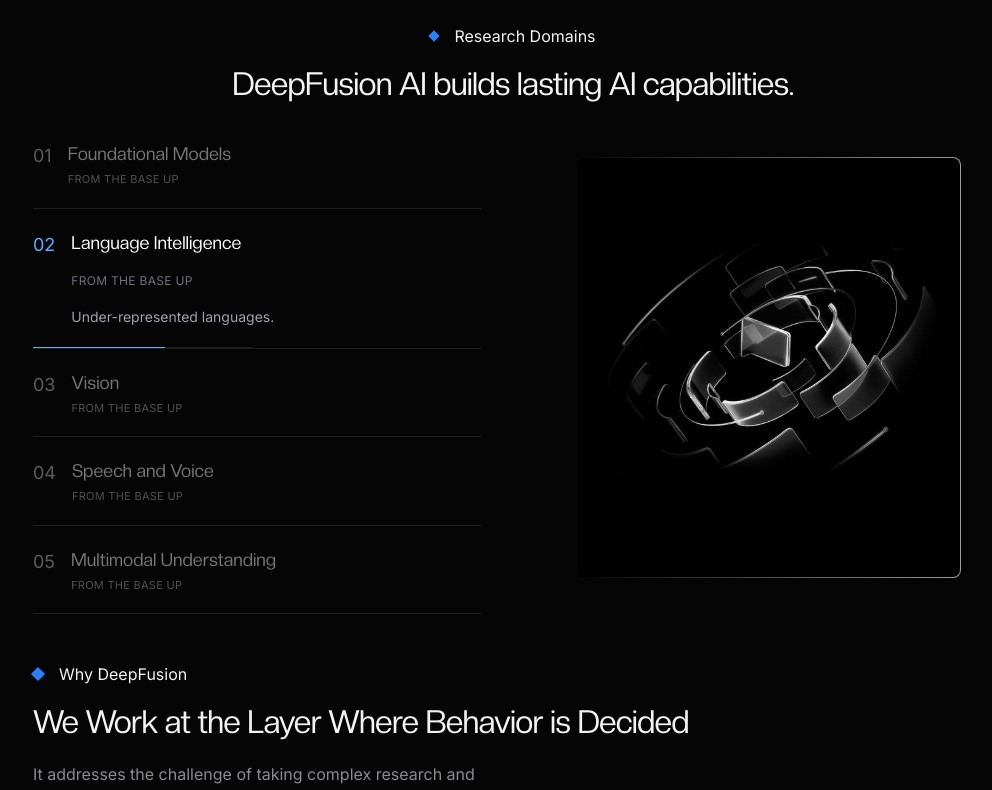
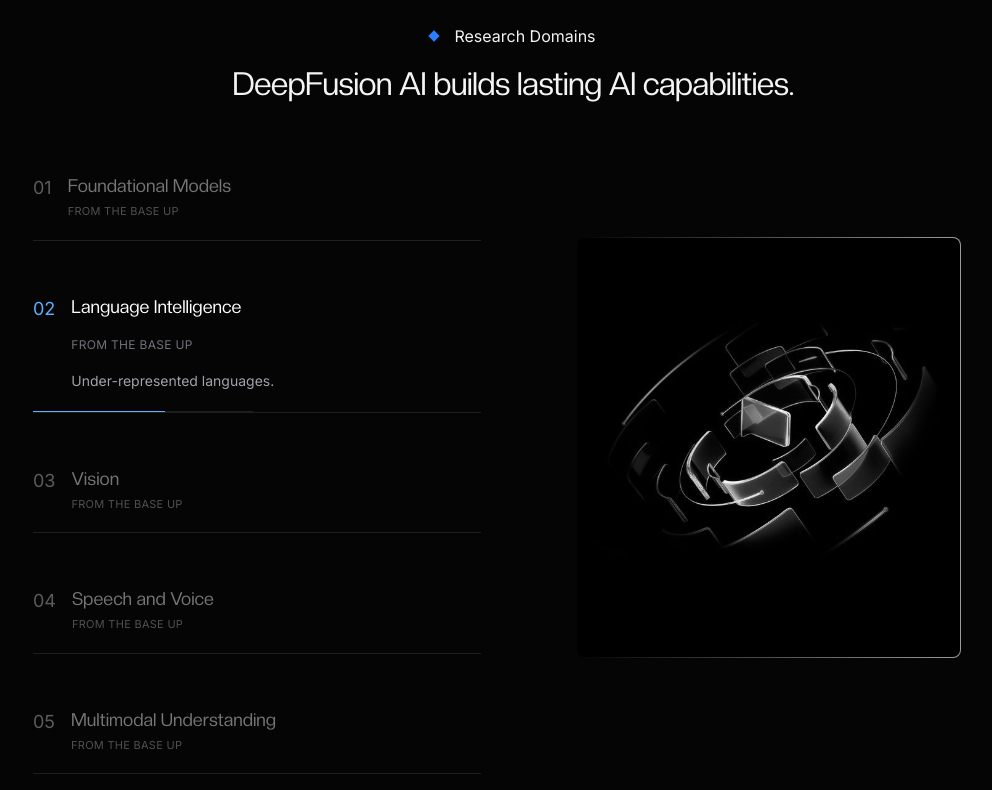
Before and after one commit to alish982/defusion, a Next.js app: page / in a window 1280 px wide. Shown: the part 1560-2350 px from the top of the page, without its empty margins (127-1119 px from the left). Built offline with nearby package versions, Linux system fonts and the light colour scheme.

Commit message:
gap fixes in between components

```diff
--- a/components/About/ResearchDomain.tsx
+++ b/components/About/ResearchDomain.tsx
@@ -31,7 +31,7 @@
             {DOMAINS.map((d, i) => {
               const isActive = i === active;
               return (
-                <li key={d.n} className="relative border-b border-white/10">
+                <li key={d.n} className="relative border-b border-white/10 pt-8 ">
                   <button
                     type="button"
                     onClick={() => setActive(i)}
--- a/components/About/whyDeepFusioin.tsx
+++ b/components/About/whyDeepFusioin.tsx
@@ -54,7 +54,7 @@
 
   return (
     <>
-      <div className="flex items-center gap-4 md:mt-12">
+      <div className="flex items-center gap-4 mt-6 md:mt-12">
         <span className="h-2.5 w-2.5 rotate-45 bg-blue-500" />
         <span>Why DeepFusion</span>
       </div>
```
